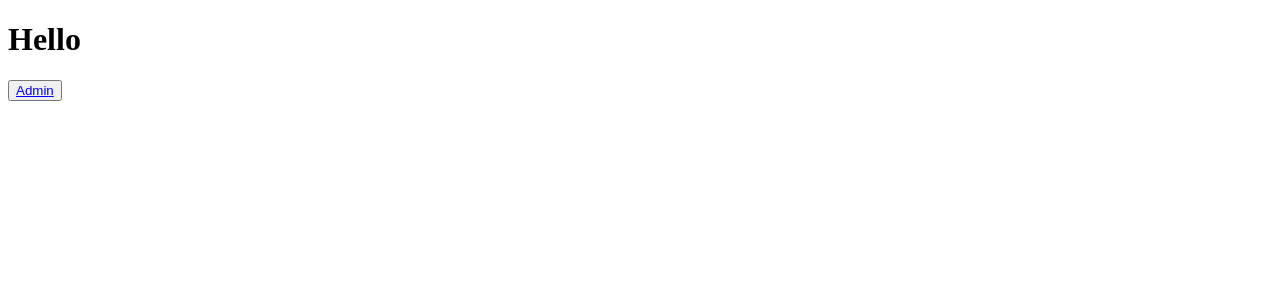
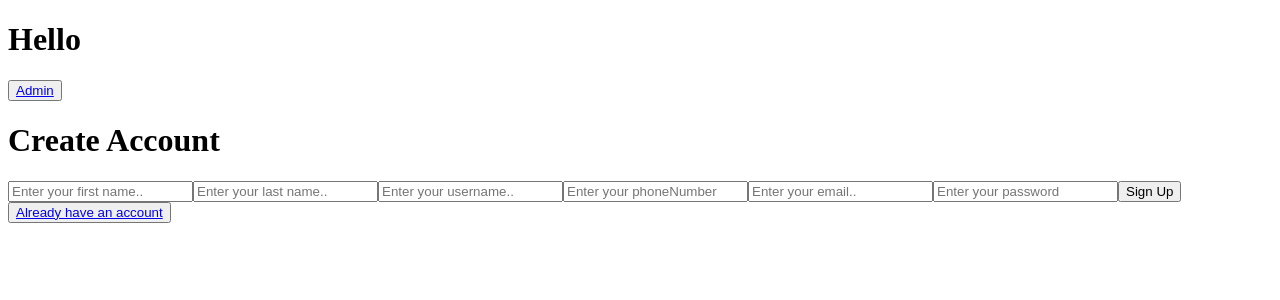
Before and after one commit to Nataliewanjiru/martSystem, a React (Vite) app in the folder client/: page / in a window 1280 px wide. Before the commit this address had no page. Shown: the top 300 px of the page. Built offline with nearby package versions, Linux system fonts and the light colour scheme.

Commit message:
Created register file user can register

```diff
--- a/client/package.json
+++ b/client/package.json
@@ -12,7 +12,9 @@
   "dependencies": {
     "react": "^18.2.0",
     "react-dom": "^18.2.0",
-    "react-router-dom": "^6.22.0"
+    "react-router-dom": "^6.22.0",
+    "swal": "^0.1.0",
+    "sweetalert": "^2.1.2"
   },
   "devDependencies": {
     "@types/react": "^18.2.43",
--- a/client/src/App.jsx
+++ b/client/src/App.jsx
@@ -2,6 +2,7 @@ import { useState } from 'react'
 import './App.css'
 import Manager from './Manager'
 import { Route, Routes,Navigate } from 'react-router-dom';
+import Register from './Register';
 
 function App() {
 
@@ -10,6 +11,7 @@ function App() {
 
     </Routes>
     <Manager/>
+    <Register/>
     </>
   )
 }
--- a/client/src/Register.jsx
+++ b/client/src/Register.jsx
@@ -1,9 +1,83 @@
-import React from 'react'
+import React, { useState } from "react";
+import axios from "axios";
+import {Link, useNavigate } from "react-router-dom";
+import swal from 'sweetalert';
 
-function Register() {
-  return (
-    <div>Register</div>
-  )
-}
 
-export default Register
+
+
+const Register = () => {
+    const [formData, setFormData] = useState({
+        first_name: "",
+        last_name: "",
+        username:"",
+        email: "",
+        password: "",
+        phoneNumber:"",
+    });
+
+    const { first_name, last_name,username, email, password, phoneNumber} = formData;
+
+    let navigate = useNavigate()
+
+    const signUp = async (e) => {
+        e.preventDefault();
+
+        try {
+            if(first_name,last_name,username,email,password,phoneNumber){
+            const response = await axios.post("http://127.0.0.1:5070/register", formData);
+            swal({
+                title: 'Success',
+                text: 'User created successfully',
+                icon: 'success',
+              });
+
+
+            // Clear the form inputs after submission
+            setFormData({
+                first_name: "",
+                last_name: "",
+                username:"",
+                email: "",
+                password: "",
+            });
+            navigate("/login")
+        }
+        else{
+            swal({
+                title: 'Error',
+                text: 'Please fill in all the inputs',
+                icon: 'error',
+              });
+             }
+
+        } catch (error) {
+            console.error(error.response.data);
+        }
+};
+
+    return (
+        <div className="signUpBody">
+
+        <div className="sign-up-parent">
+        <div className="sign-up-container">
+        <h1>Create Account</h1>
+            <form onSubmit={signUp}>
+                <input type="text" placeholder="Enter your first name.." value={first_name} onChange={(e) =>setFormData({ ...formData, first_name: e.target.value })}/>
+                <input type="text" placeholder="Enter your last name.." value={last_name} onChange={(e) =>setFormData({ ...formData, last_name: e.target.value })}/>
+                 <input type="text" placeholder="Enter your username.." value={username} onChange={(e) =>setFormData({ ...formData, username: e.target.value })}/>
+                 <input type="text" placeholder="Enter your phoneNumber" value={phoneNumber} onChange={(e) =>setFormData({ ...formData, phoneNumber: e.target.value })}/>
+                <input type="email" placeholder="Enter your email.." value={email} onChange={(e) => setFormData({ ...formData, email: e.target.value }) }/>
+                <input type="password" placeholder="Enter your password" value={password} onChange={(e) =>setFormData({ ...formData, password: e.target.value })}/>
+                <button type="submit">Sign Up</button>
+            </form>
+            <button>
+            <Link to="/login">Already have an account</Link>
+            </button>
+        </div>
+        </div>
+        </div>
+    );
+};
+
+export default Register;
```
Also changed, not shown: 2 other files (tests, documents, lock files or other folders).
